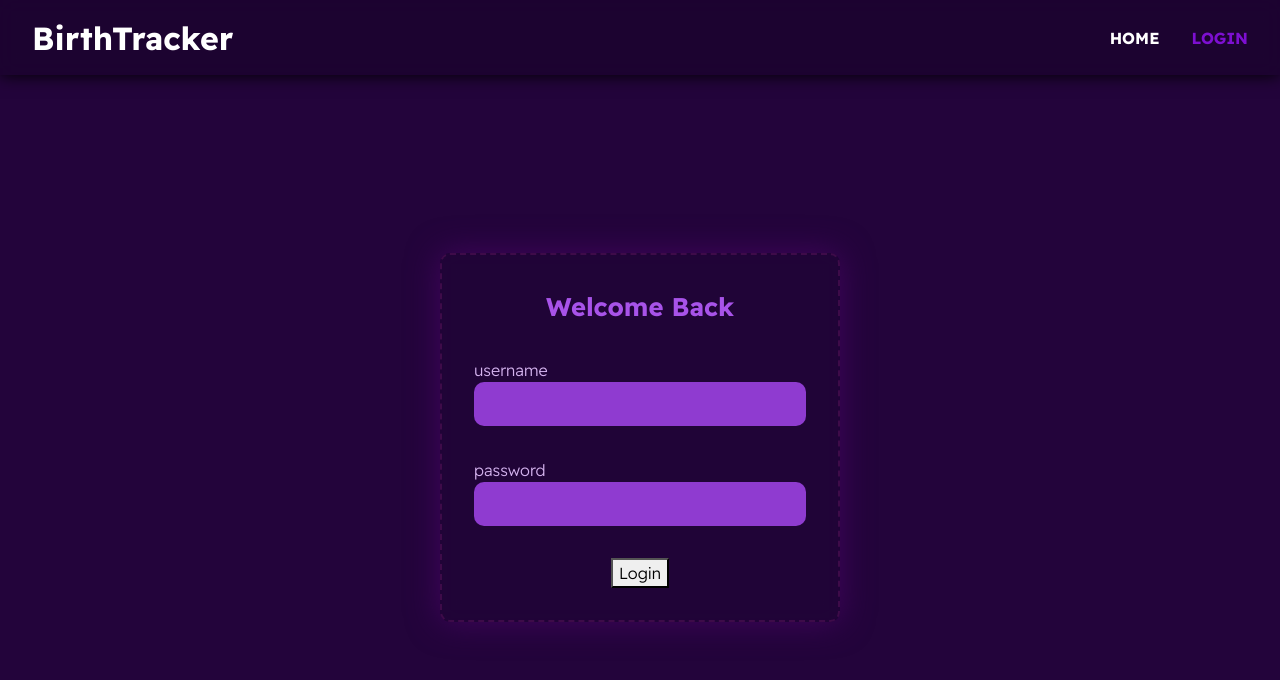
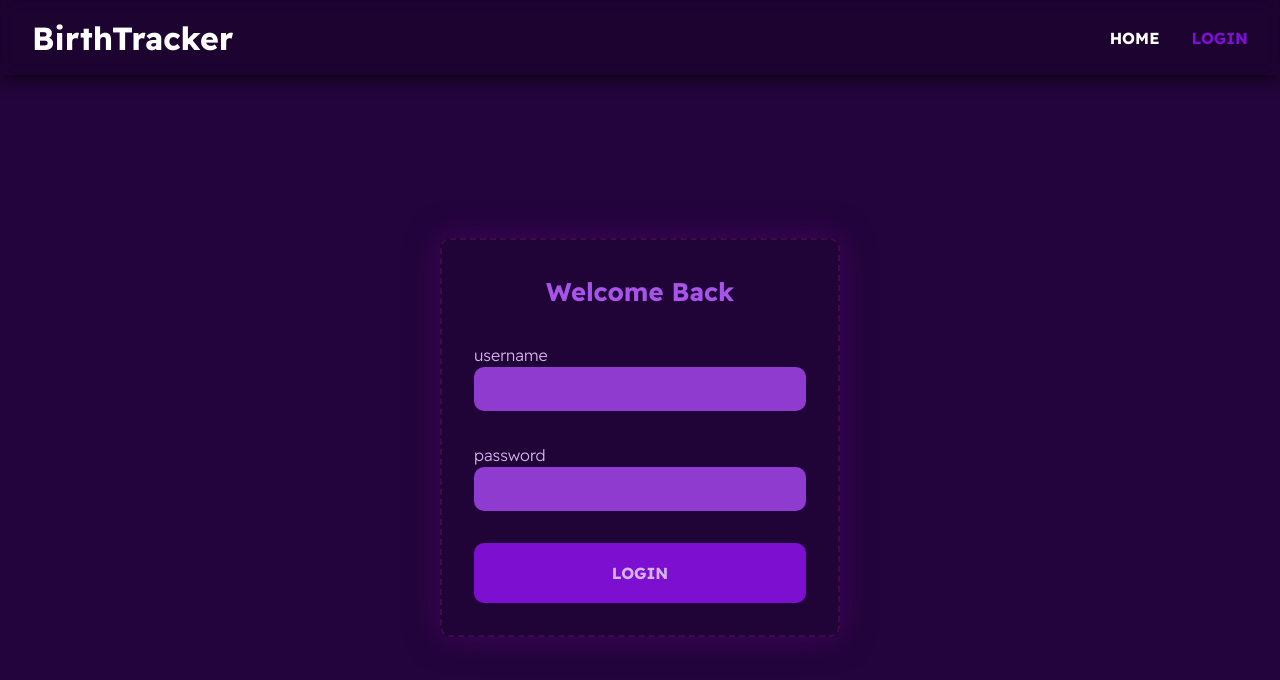
Before and after one commit to GuillermoCruzFuente/app-test, a React (Vite) app: page /#/login in a window 1280 px wide. Shown: the top 680 px of the page. Built offline with nearby package versions, Linux system fonts and the light colour scheme.

Commit message:
feat: replace button with custom Button component

```diff
--- a/src/components/LoginForm.tsx
+++ b/src/components/LoginForm.tsx
@@ -5,6 +5,7 @@ import { isValidUser } from "../data/ValidUser";
 import { useNavigate } from "react-router-dom";
 import SafeInput from "../components/SafeInput";
 import LoadingSpinner from "./LoadingSpinner";
+import Button from "./Button";
 
 const LoginForm = ({ className }: { className?: string }) => {
 	const usernameInputRef = useRef<HTMLInputElement>(null);
@@ -80,17 +81,17 @@ const LoginForm = ({ className }: { className?: string }) => {
 
 			<label>
 				username
-				<SafeInput ref={usernameInputRef} type={"text"} required/>
+				<SafeInput ref={usernameInputRef} type={"text"} required />
 			</label>
 
 			<label>
 				password
-				<SafeInput ref={passwordInputRef} type={"password"} required/>
+				<SafeInput ref={passwordInputRef} type={"password"} required />
 			</label>
 
-			<button ref={buttonInputRef} type={"submit"}>
+			<Button fullWidth ref={buttonInputRef} type='submit'>
 				Login
-			</button>
+			</Button>
 
 			{!!isValidatingUser && (
 				<LoadingSpinner text='We are making sure that you are real' />
```
